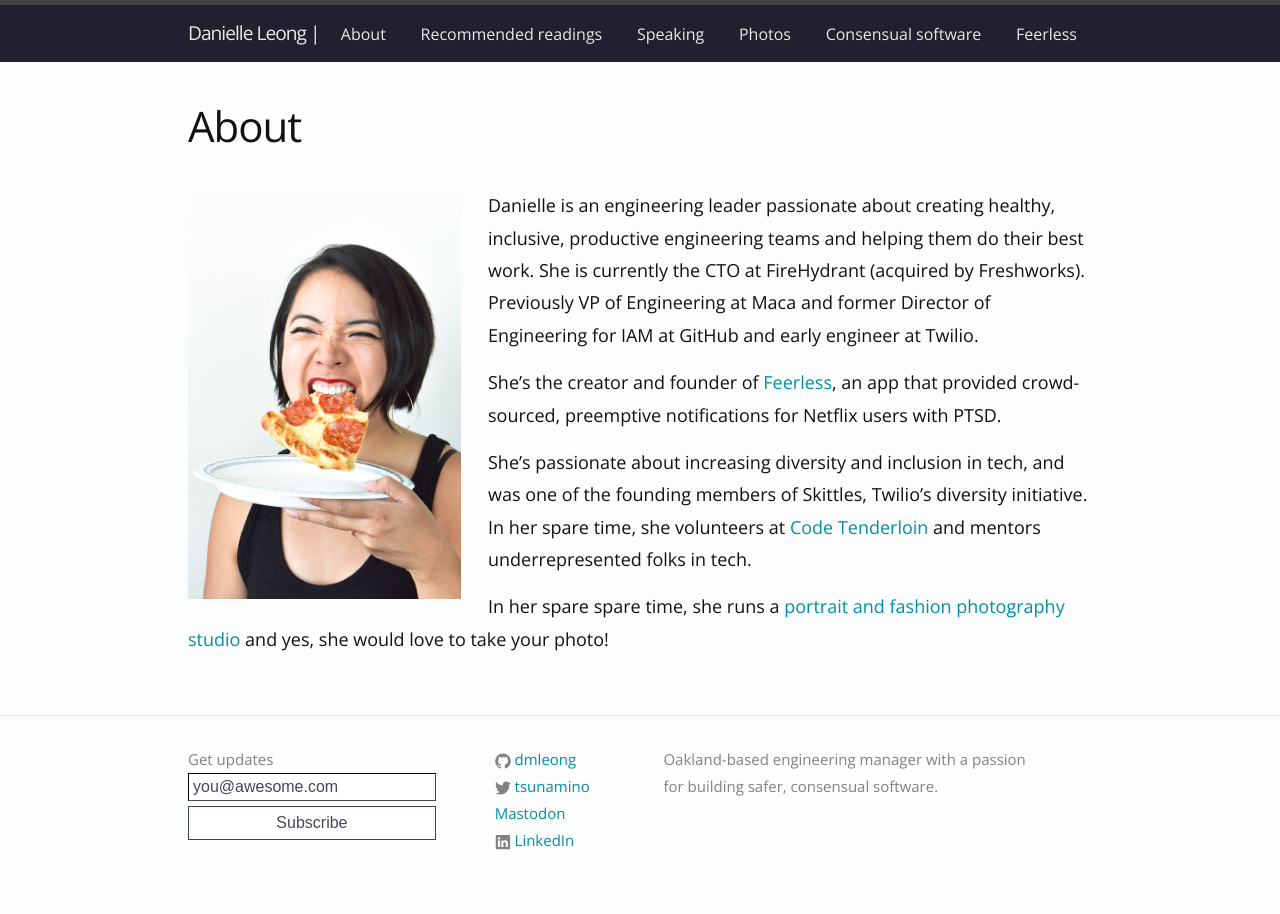
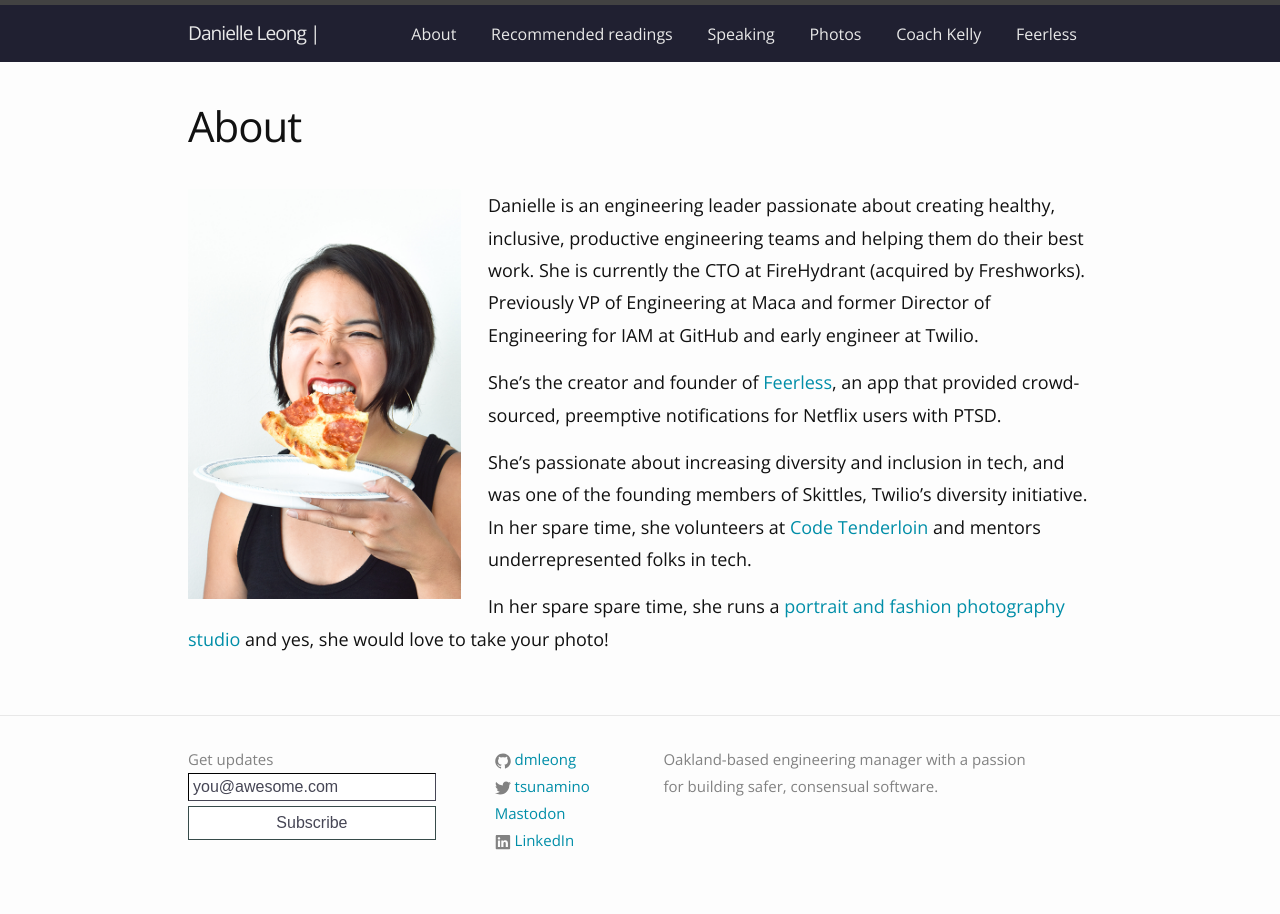
Before and after one commit to dmleong/dmleong.github.io, a Jekyll site: the page built from about.md, in a window 1280 px wide. Built offline with Jekyll 4.4.1, drawn with Linux system fonts in a browser that asks for light colours.

Commit message:
Rebrand Consensual Software -> Coach Kelly; update Photos link
Homepage feature card and nav:
- Rename the "Consensual Software" brand to "Coach Kelly".
- Nav link now points to https://kelly.coach (was consensualsoftware.com).
- Homepage card: remove the Twitter link, update the blurb to
  "A realtime agentic executive coach for your video calls".
- Point the Photos nav entry and homepage card at
  https://danielleleongphotography.com (was photos.danielleleong.com).

Scope is brand-only: descriptive bio phrases ("building safer, consensual
software"), historical talk titles in speaking.md, and the unpublished
draft are left untouched.

Verified by rendering header.html + the index.html feature cards through
the real Liquid engine and asserting with Playwright (12 checks): Coach
Kelly nav -> kelly.coach (new tab), card blurb updated, Twitter link gone,
both Photos links -> danielleleongphotography.com, hero bio untouched.

Co-Authored-By: Claude Opus 4.8 (1M context) <noreply@anthropic.com>

```diff
--- a/_data/navigation.yaml
+++ b/_data/navigation.yaml
@@ -10,10 +10,10 @@ docs:
   url: ../public
 
 - title: Photos
-  url: http://photos.danielleleong.com
+  url: https://danielleleongphotography.com
 
-- title: Consensual software
-  url: http://consensualsoftware.com
+- title: Coach Kelly
+  url: https://kelly.coach
 
 - title: Feerless
   url: https://www.sfchronicle.com/business/article/Trigger-warning-New-app-warns-Netflix-viewers-of-6801448.php
```
Also changed, not shown: index.html (+3 -5 lines).
